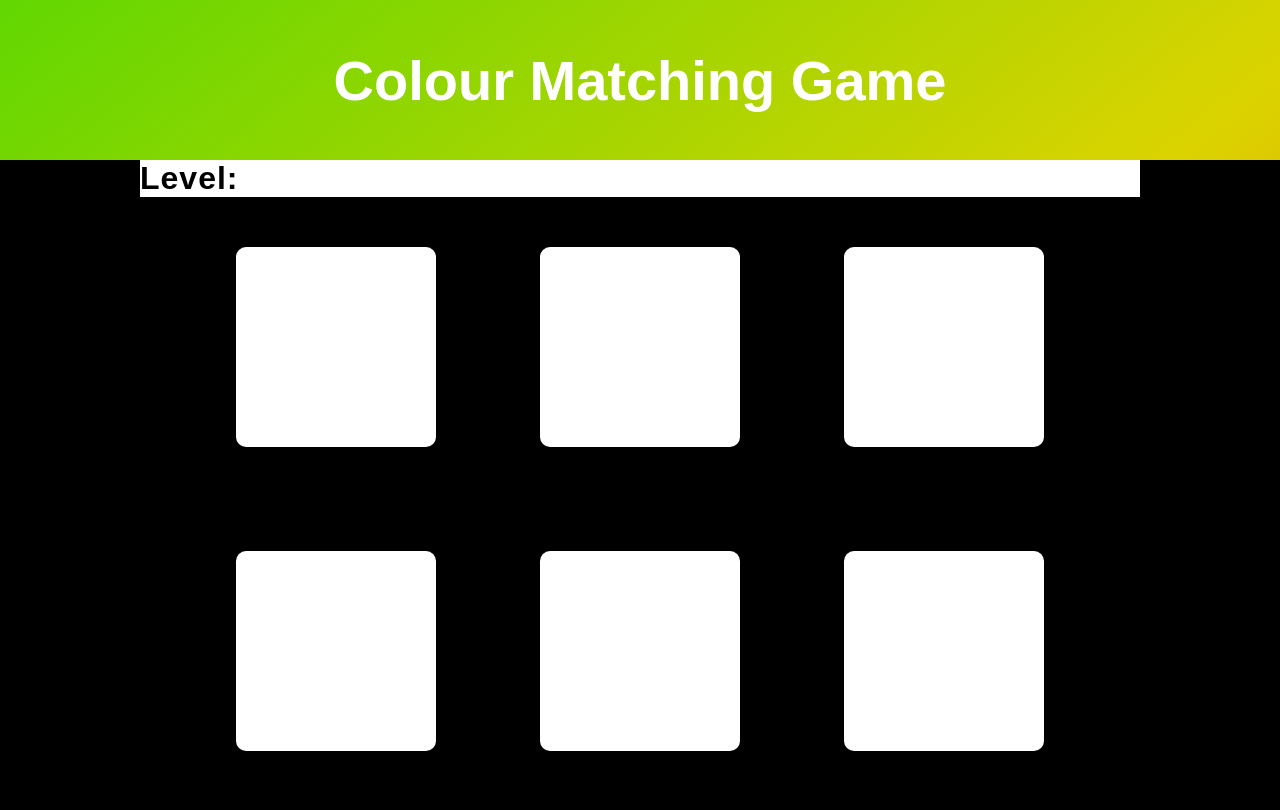
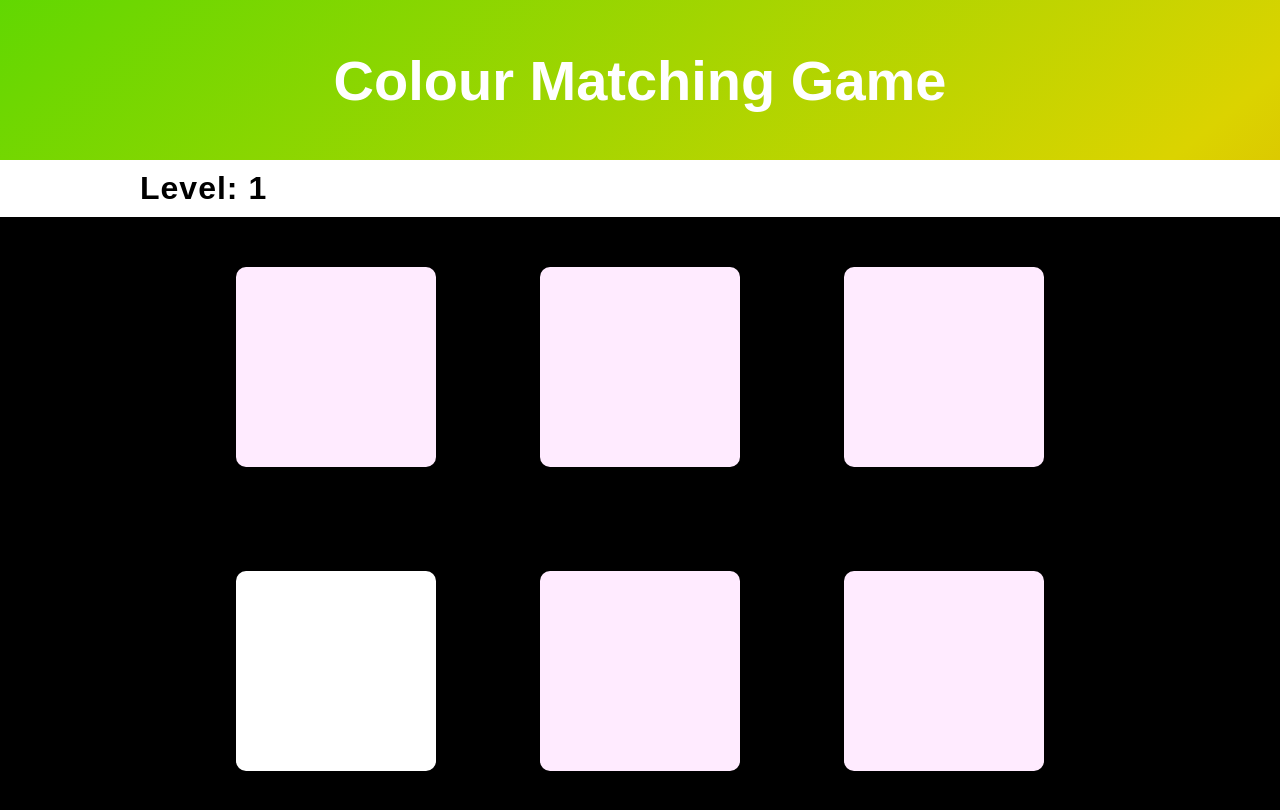
Before and after one commit to JortdeBokx/ColourGame, a plain HTML site: page index.html in a window 1280 px wide. Drawn offline with Linux system fonts and the light colour scheme.

Commit message:
Added the colour randomisation and deviation box selector

```diff
--- a/index.html
+++ b/index.html
@@ -3,8 +3,9 @@
 <head>
     <meta charset="UTF-8">
     <title>Colour Matching Game</title>
+
     <link rel="stylesheet" href="style.css"/>
-    <link rel="script" href="script.js"/>
+
 </head>
 <body>
 
@@ -12,10 +13,15 @@
     <h1>Colour Matching Game</h1>
 </header>
 
+<div id="controls">
+    <div>
+        <span>Level: <span id="level"></span></span>
+    </div>
+</div>
+
+
 <div id="content">
-    <div id="controls">
-        Level: <span id="level"></span>
-    </div>
+
 
     <div id="field">
         <div class="colourbox" id="colourbox0"></div>
@@ -27,5 +33,7 @@
     </div>
 </div>
 
+
+<script type="text/javascript" src="script.js"></script>
 </body>
 </html>
--- a/script.js
+++ b/script.js
@@ -1,3 +1,55 @@
 /**
  * Created by Jort on 09/06/2017.
  */
+
+var colouredBoxes = document.getElementsByClassName("colourbox");
+var levelDisplay = document.getElementById("level");
+
+var level = 1;
+var correctBox = 0;
+var chosenColour = []; //array of [R,G,B] values
+
+
+init();
+
+
+function init() {
+    //initialises the playing field
+    correctBox = Math.floor((Math.random() * 6));
+    levelDisplay.textContent = String(level);
+    colourBoxes();
+}
+
+function colourBoxes(){
+    //loops through all boxes, giving the different one a slightly different colour than the rest.
+    //deviance to other boxes dependant on the current level
+    //level 1-5: change all 3 colour values, deviance = + or - random between 10/level and 15/level
+    //level 6-10: change, randomly, 2 of the colour values
+    //level 10-20: change, randomly, 1 of the colour values
+
+    generateRandomColour();
+
+    for(var i = 0; i < colouredBoxes.length; i++){
+        if(i === correctBox){
+            //change colour slightly depending on rules
+        }
+        else {
+            colouredBoxes[i].style.background = getColourStyle(chosenColour);
+        }
+    }
+
+
+
+}
+
+function generateRandomColour(){
+    //have minimum value 70 because dark background
+    var r = Math.floor((Math.random() * 256) + 70);
+    var g = Math.floor((Math.random() * 256) + 70);
+    var b = Math.floor((Math.random() * 256) + 70);
+    chosenColour = [r,g,b];
+}
+
+function getColourStyle(colour){
+    return "rgb(" + colour[0] + "," + colour[1] + "," + colour[2] + ")";
+}
--- a/style.css
+++ b/style.css
@@ -3,6 +3,7 @@ body{
     background: black;
     text-align: center;
     min-height: 100%;
+    user-select: none;
 }
 
 #content{
@@ -29,10 +30,9 @@ header h1{
 
 #controls{
     background: white;
-    max-width: 1000px;
-    margin: auto;
+    margin: 0;
+    width: 100%;
     color: black;
-    padding: 0;
     text-align: left;
 
     font-family: GT Walsheim, sans-serif;
@@ -41,9 +41,18 @@ header h1{
     font-weight: 700;
 }
 
+#controls div{
+    max-width: 1000px;
+    margin: auto;
+    padding: 10px 50px;
+}
+
+
+
 #field{
     max-width: 1000px;
     margin: 0 auto;
+
 }
 
 .colourbox{
@@ -54,6 +63,9 @@ header h1{
     height: 200px;
     margin: 50px;
     border-radius: 10px;
+
+    transition: width 0.5s, height 0.5s,
+            background 0.6s;
 }
 
 
```
